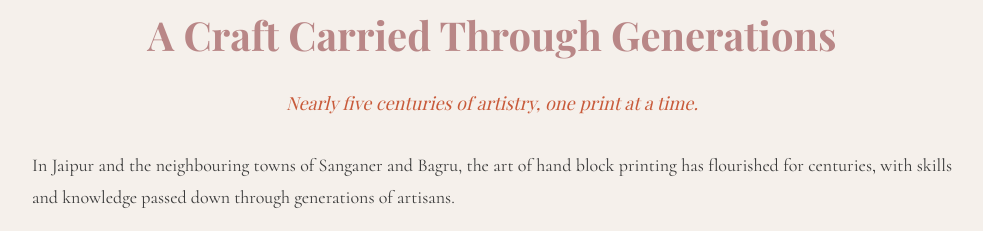
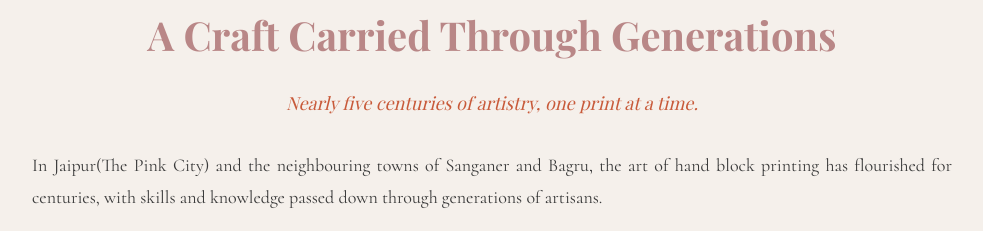
Before and after one commit to vikrant-k/thepinkedit, a plain HTML site: page index.html in a window 1280 px wide. Shown: the part 1917-2148 px from the top of the page, without its empty margins (148-1131 px from the left). Drawn offline with nearby package versions, Linux system fonts and the light colour scheme.

Commit message:
Update index.html

```diff
--- a/index.html
+++ b/index.html
@@ -107,7 +107,7 @@
         <section class="story-section craft-section">
             <h2>A Craft Carried Through Generations</h2>
             <p class="section-subtitle">Nearly five centuries of artistry, one print at a time.</p>
-            <p>In Jaipur and the neighbouring towns of Sanganer and Bagru, the art of hand block printing has flourished for centuries, with skills and knowledge passed down through generations of artisans.</p>
+            <p>In Jaipur(The Pink City) and the neighbouring towns of Sanganer and Bagru, the art of hand block printing has flourished for centuries, with skills and knowledge passed down through generations of artisans.</p>
             <p>Traditionally, the process begins with skilled woodcarvers shaping intricate floral motifs, delicate borders, and repeating patterns into blocks of seasoned wood. Each block is dipped in colour and pressed onto fabric by hand, gradually bringing a design to life, one impression at a time.</p>
             <p>Over the years, Jaipur's textile industry has evolved, embracing techniques such as hand screen printing alongside traditional block printing. Both continue to play an important role in the region's rich textile heritage.</p>
             <p>At The Pink Edit, we celebrate these traditions through a carefully curated collection that brings together beautiful prints, soft cotton fabrics, and designs that feel at home in contemporary spaces.</p>
```
